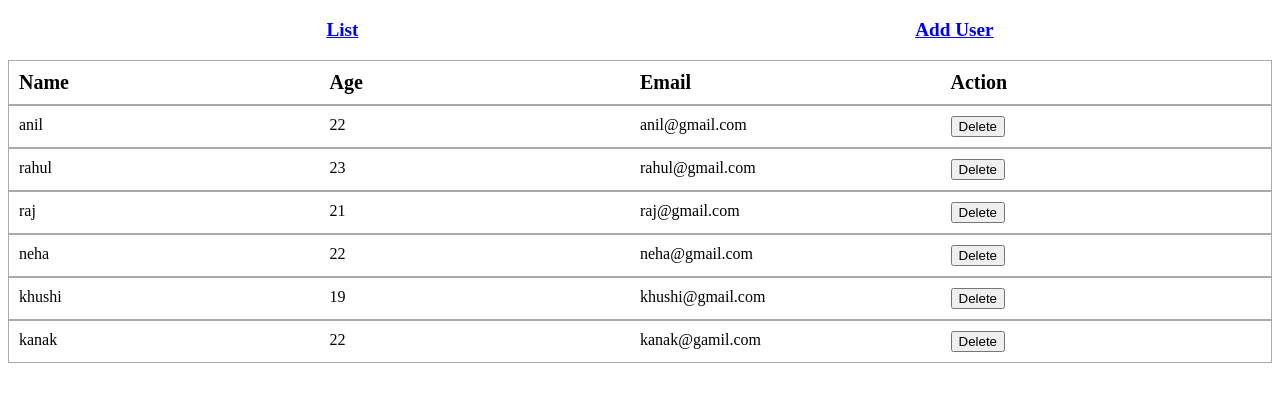
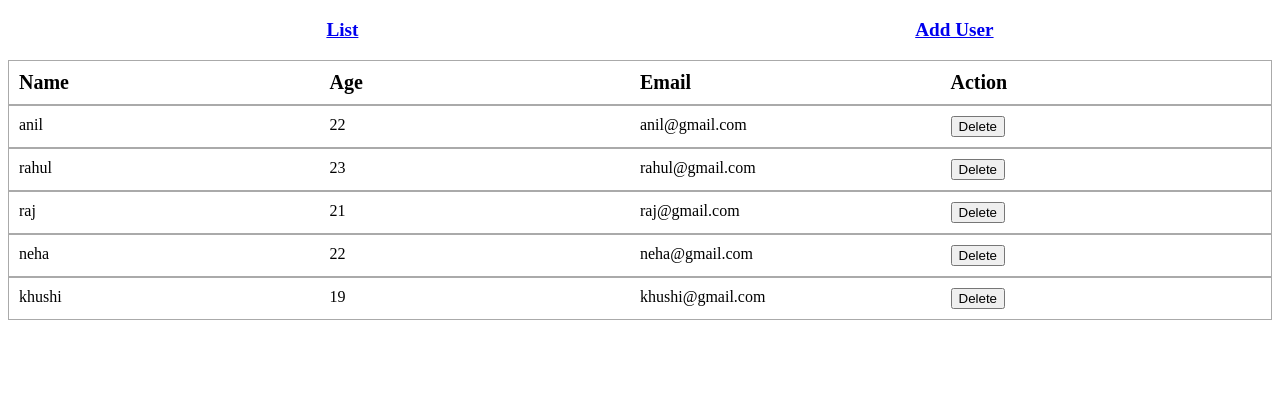
Before and after one commit to muskan-chouhan/react, a React (Vite) app in the folder 63-route-users-ui/: page / in a window 1280 px wide. Shown: the top 402 px of the page. Built offline with nearby package versions, Linux system fonts and the light colour scheme; data requests are answered from the project's data file.

Commit message:
delete user data on ui

```diff
--- a/63-route-users-ui/db.json
+++ b/63-route-users-ui/db.json
@@ -29,12 +29,6 @@
       "age": 19,
       "email": "khushi@gmail.com",
       "id": "6562"
-    },
-    {
-      "id": "f81d",
-      "name": "kanak",
-      "age": 22,
-      "email": "kanak@gamil.com"
     }
   ]
 }
--- a/63-route-users-ui/src/UserList.jsx
+++ b/63-route-users-ui/src/UserList.jsx
@@ -28,7 +28,8 @@ function UserList() {
 
     if (response) {
         alert('User deleted');
-
+        //  // UI se user hatao
+        getUsersData()
     }
 }
     return (
```
